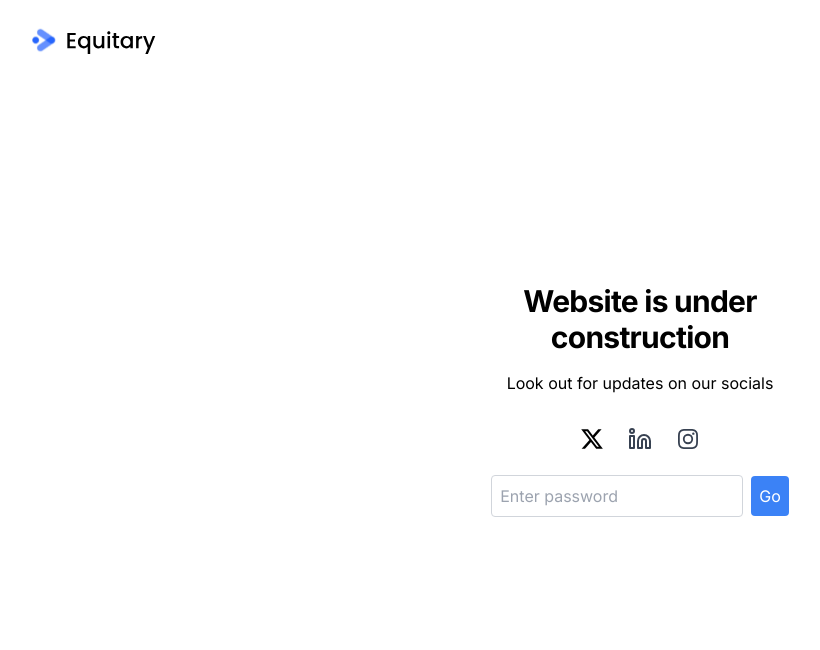
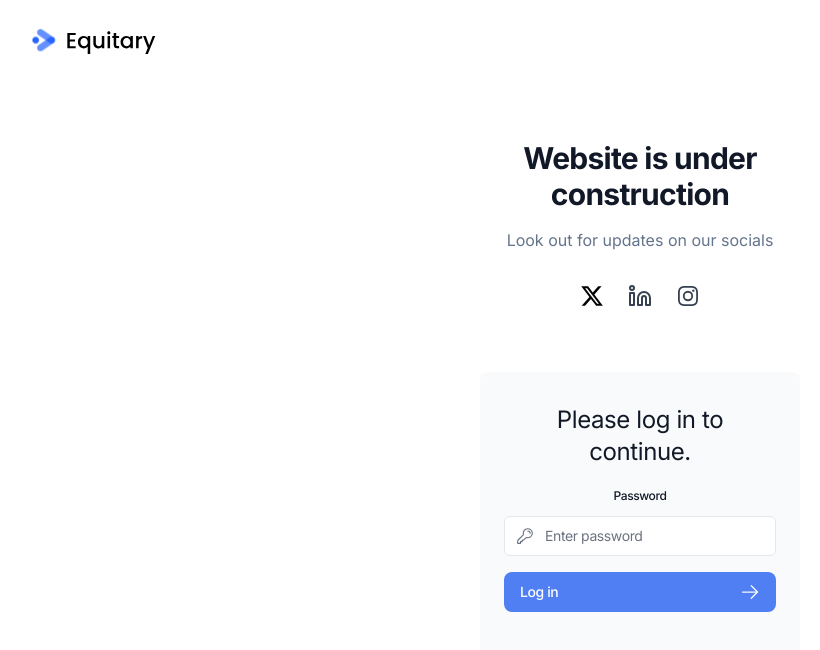
Before and after one commit to sheldonblewis/DDReportGenerator, a Next.js app: page / in a window 1280 px wide. Shown: the top 650 px of the page, without its empty margins (0-820 px from the left). Built offline with nearby package versions, Linux system fonts and the light colour scheme; no server answers.

Commit message:
under-construction database test commit

```diff
--- a/app/under-construction.tsx
+++ b/app/under-construction.tsx
@@ -1,47 +1,113 @@
-import { useState } from 'react';
+"use client";
 import SocialLinks from "./ui/global-components/social-links";
 import MinimalHeader from "./ui/global-components/minimal-header";
+import {
+  ExclamationCircleIcon,
+  ArrowRightIcon,
+  KeyIcon,
+} from "@heroicons/react/24/outline";
+import { useFormState, useFormStatus } from "react-dom";
+import { Button } from "@/app/ui/button";
+import { authenticate } from "@/app/lib/actions";
 
 export default function UnderConstruction() {
-  const [password, setPassword] = useState("");
-  const correctPassword = "YourCorrectPassword"; // replace with the actual correct password
-
-  const handlePasswordChange = (e:any) => {
-    setPassword(e.target.value);
-  };
-
-  const handleGoClick = () => {
-    if (password === correctPassword) {
-      window.location.href = 'document-upload'; // Navigate to the document upload page
-    } else {
-      alert("Incorrect password");
-    }
-  };
+  const [errorMessage, dispatch] = useFormState(authenticate, undefined);
 
   return (
     <main className="bg-white flex justify-center items-center min-h-screen">
       <MinimalHeader />
       {/* Contact Page Landing - section */}
       <section className="max-w-[320px] text-center flex-nowrap justify-center items-center">
-        <h1 className="text-2xl font-bold tracking-tight text-black sm:text-3xl">Website is under construction</h1>
-        <p className="text-black mt-4">Look out for updates on our socials</p>
+        <h1 className="text-2xl font-bold tracking-tight text-gray-900 sm:text-3xl">
+          Website is under construction
+        </h1>
+        <p className="text-slate-500 mt-4">
+          Look out for updates on our socials
+        </p>
         <SocialLinks />
-        <div className="mt-6">
-          <input
-            type="password"
-            value={password}
-            onChange={handlePasswordChange}
-            placeholder="Enter password"
-            className="border border-gray-300 p-2 rounded text-black"
-          />
-          <button
-            onClick={handleGoClick}
-            className="ml-2 p-2 bg-blue-500 text-white rounded"
-          >
-            Go
-          </button>
+
+        <div className=" tracking-tight text-gray-900 mt-16 flex gap-2">
+          <form action={dispatch} className="space-y-3">
+            <div className="flex-1 rounded-lg bg-gray-50 px-6 pb-4 pt-8">
+              <h1 className={`mb-3 text-2xl`}>Please log in to continue.</h1>
+              <div className="w-full">
+                <div className="hidden">
+                  <label
+                    className="mb-3 mt-5 block text-xs font-medium text-gray-900"
+                    htmlFor="email"
+                  >
+                    Email
+                  </label>
+                  <div className="relative">
+                    <input
+                      className="peer block w-full rounded-md border border-gray-200 py-[9px] pl-10 text-sm outline-2 placeholder:text-gray-500 text-black"
+                      id="email"
+                      type="email"
+                      name="email"
+                      defaultValue="partnerAccess@equitary.ai"
+                      placeholder="Enter your email address"
+                      required
+                    />
+                  </div>
+                </div>
+                <div className="mt-4">
+                  <label
+                    className="mb-3 mt-5 block text-xs font-medium text-gray-900"
+                    htmlFor="password"
+                  >
+                    Password
+                  </label>
+                  <div className="relative">
+                    <input
+                      className="peer block w-full rounded-md border border-gray-200 py-[9px] pl-10 text-sm outline-2 placeholder:text-gray-500 text-black"
+                      id="password"
+                      type="password"
+                      name="password"
+                      placeholder="Enter password"
+                      required
+                      minLength={6}
+                    />
+                    <KeyIcon className="pointer-events-none absolute left-3 top-1/2 h-[18px] w-[18px] -translate-y-1/2 text-gray-500 peer-focus:text-gray-900" />
+                  </div>
+                </div>
+              </div>
+              <LoginButton />
+              <div
+                className="flex h-8 items-end space-x-1"
+                aria-live="polite"
+                aria-atomic="true"
+              >
+                {errorMessage && (
+                  <>
+                    <ExclamationCircleIcon className="h-5 w-5 text-red-500" />
+                    <p className="text-sm text-red-500">{errorMessage}</p>
+                  </>
+                )}
+              </div>
+            </div>
+          </form>
+          {/* <Link
+            key="login"
+            href="/login"
+            className="rounded-md bg-gray-200 px-3.5 py-2.5 text-sm font-semibold text-black shadow-sm hover:bg-equitaryPrimaryHover focus-visible:outline focus-visible:outline-2 focus-visible:outline-offset-2 focus-visible:outline-indigo-600"
+            >
+              Log in
+          </Link> */}
+
+          {/* <LoginButton /> */}
+          {/* <LoginAccessButton /> */}
         </div>
       </section>
     </main>
   );
 }
+
+function LoginButton() {
+  const { pending } = useFormStatus();
+
+  return (
+    <Button className="mt-4 w-full" aria-disabled={pending}>
+      Log in <ArrowRightIcon className="ml-auto h-5 w-5 text-gray-50" />
+    </Button>
+  );
+}
```
